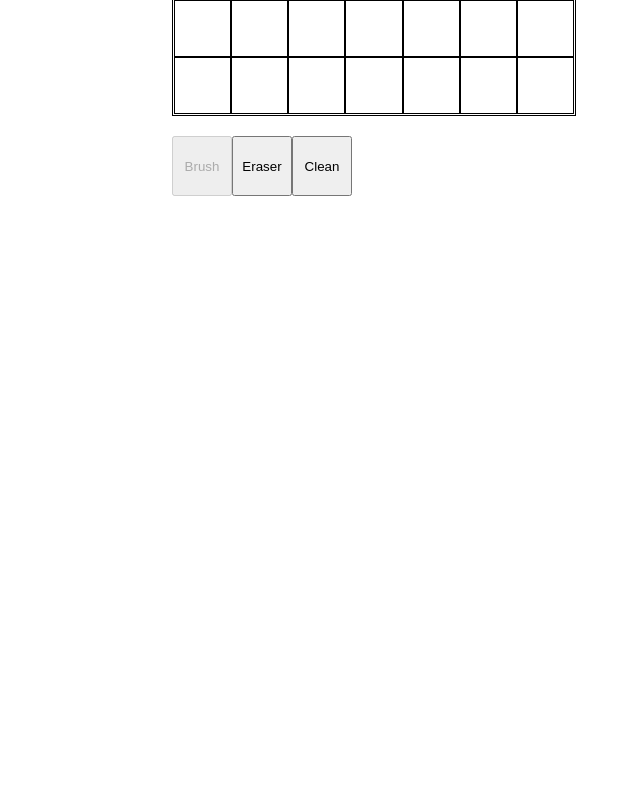
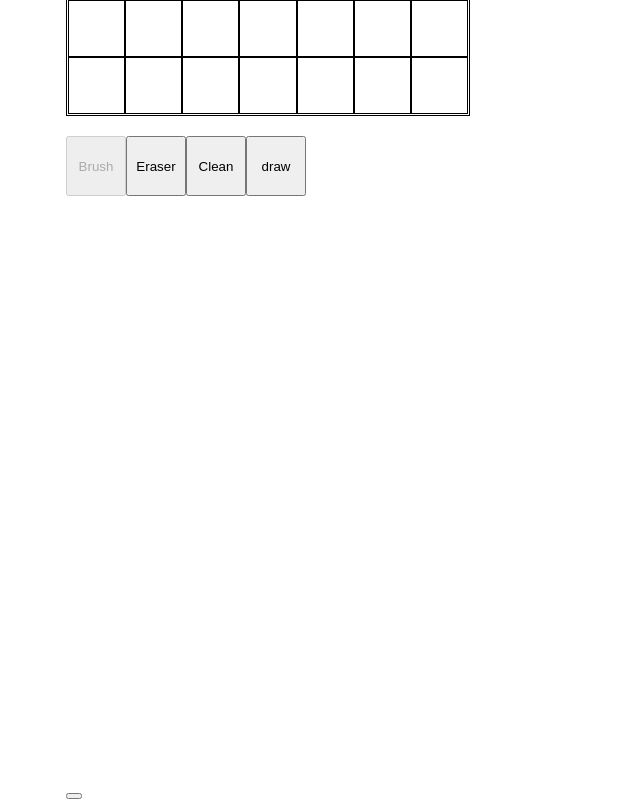
Before and after one commit to Nordennavic/FractalBuilder, a React (Create React App) app: page / in a window 1280 px wide. Shown: the part 488-1288 px from the top of the page, without its empty margins (266-906 px from the left). Before the commit the page ends 800 px from the top, so only its background shows below. Built offline with nearby package versions, Linux system fonts and the light colour scheme.

Commit message:
Half-added fractal drawing

```diff
--- a/src/components/Builder.js
+++ b/src/components/Builder.js
@@ -1,13 +1,52 @@
 import React from "react";
 
+let lastPoint = [];
+let fullFractal = [];
+let fragment = [];
+let primaryFigure = [];
 class Builder extends React.Component {
     constructor(props) {
         super(props);
+        primaryFigure = props;
+        this.state = {
+            paint : false
+        };
+        this.fragmentBuild([300, 300], this.props)
+    }
 
+    fragmentBuild(startPoint, figureCoord) {
+        for(let i = 1; i < 8; i++)
+        {
+            for(let j = 1; j < 8; j++) {
+                if (figureCoord[j * i] === 1)
+                    this.drawPoint(startPoint);
+                startPoint[1]++;
+                if(i === 7 && j === 7)
+                    lastPoint = startPoint;
+            }
+            startPoint[0]++;
+            startPoint[1] -= 7;
+        }
     }
-        render() {
+
+    drawPoint(coordinate)
+    {
+        fragment.push(<polyline points={coordinate[0].toString() + ',' + (coordinate[1] + 1).toString() + ' ' +
+        (coordinate[0] + 1).toString() + ',' + (coordinate[1] + 1).toString() + ' ' +
+        (coordinate[0] + 1).toString() + ',' + coordinate[1].toString() + ' ' +
+        (coordinate[0]).toString() + ',' + (coordinate[1]).toString()}  />);
+    }
+
+
+    render() {
         return(
-
+            <div>
+            <button type="button" onClick={this.fragmentBuild([300, 300], primaryFigure)} />
+            <svg width="600px" height="600px">
+                {fragment}
+            </svg>
+            </div>
         );
         }
 }
+export default Builder;
--- a/src/components/Canvas.js
+++ b/src/components/Canvas.js
@@ -1,12 +1,15 @@
 import React from "react";
 import $ from 'jquery';
+import Builder from "./Builder";
+
 class Canvas extends React.Component {
         constructor(props) {
             super(props);
 
             this.state={
                 painting : true,
-                strokeCells : [0,0,0,0,0,0,0,0,0,0,0,0,0,0,0,0,0,0,0,0,0,0,0,0,0,0,0,0,0,0,0,0,0,0,0,0,0,0,0,0,0,0,0,0,0,0,0,0,0]
+                strokeCells : [1,1,1,1,1,1,1,0,0,0,0,0,0,0,0,0,0,0,0,0,0,0,0,0,0,0,0,0,0,0,0,0,0,0,0,0,0,0,0,0,0,0,0,0,0,0,0,0,0],
+                endPaint : false
             };
             this.toPainting= this.toPainting.bind(this);
             this.toErasing = this.toErasing.bind(this);
@@ -26,7 +29,7 @@ class Canvas extends React.Component {
 
              cleaning(){
                  $("#grid").children().css("background", "white");
-                 this.setState({strokeCells : [0,0,0,0,0,0,0,0,0,0,0,0,0,0,0,0,0,0,0,0,0,0,0,0,0,0,0,0,0,0,0,0,0,0,0,0,0,0,0,0,0,0,0,0,0,0,0,0,0]})
+                 this.setState({strokeCells : [1,1,1,1,1,1,1,1,1,1,0,0,0,0,0,0,0,0,0,0,0,0,0,0,0,0,0,0,0,0,0,0,0,0,0,0,0,0,0,0,0,0,0,0,0,0,0,0,0]})
             }
 
         brushStroke(event){
@@ -56,9 +59,14 @@ class Canvas extends React.Component {
                     <button type='button' id='brush' onClick={this.toPainting} disabled={this.state.painting}>Brush</button>
                     <button type='button' id='eraser' onClick={this.toErasing} disabled={!this.state.painting}>Eraser</button>
                     <button type='button' id='clean' onClick={this.cleaning}>Clean</button>
+                    <button type='button' id='drawFractal'>draw</button>
                 </div>
+                <Builder name={this.state.strokeCells}/>
             </div>)
                 }
 }
 
+
 export default Canvas;
+
+//{this.state.endPaint ? <Builder children={this.props}/> : ''};
```
